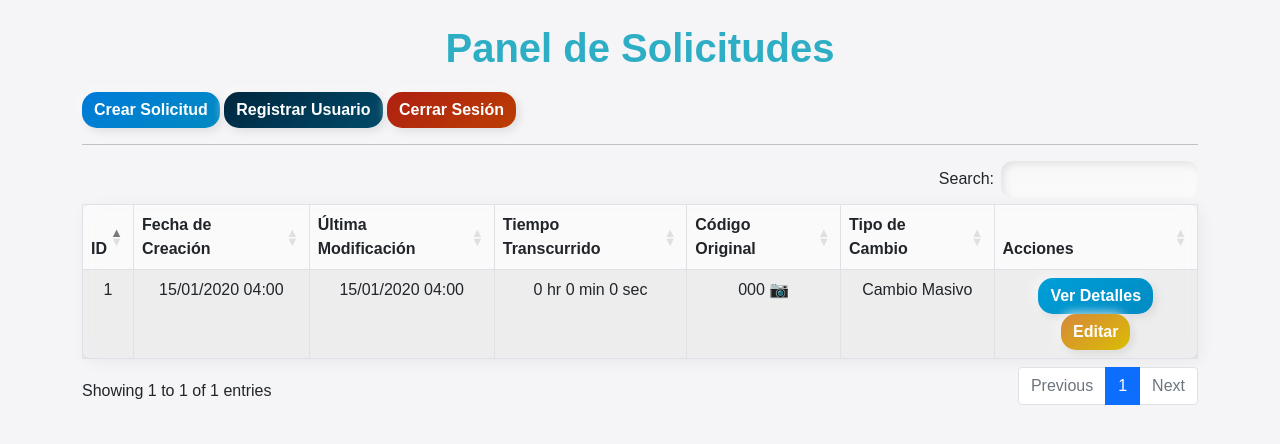
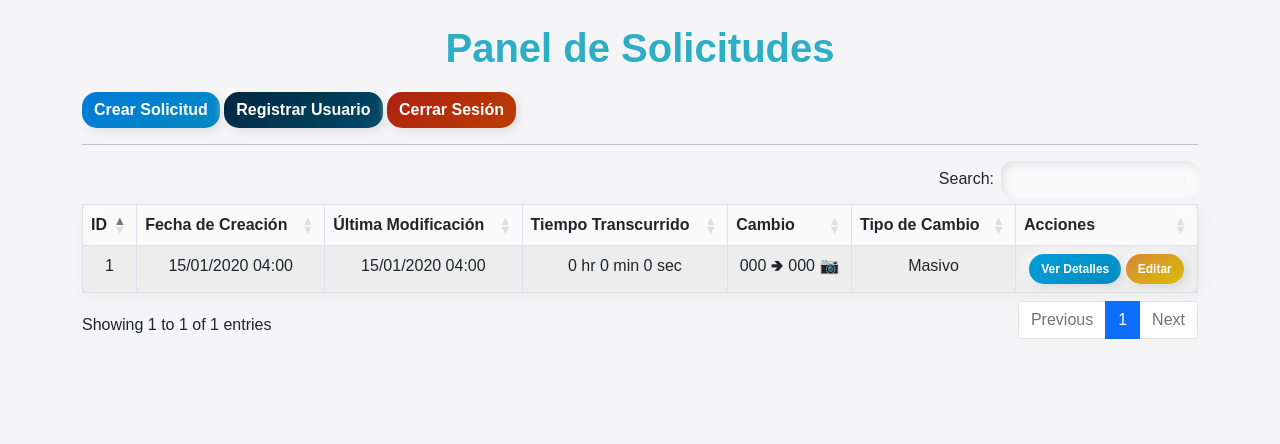
Before and after one commit to CarlosRaloy/liberations, a Django app: page / in a window 1280 px wide. Shown: the top 444 px of the page. Run offline with Django 4.2, Linux system fonts and the light colour scheme; a user stored in the database is signed in; tables that the repository leaves empty hold one stand-in row (values such as "Sample post"); some libraries are stand-ins or nearby versions.

Commit message:
changes intext

```diff
--- a/static/css/panel.css
+++ b/static/css/panel.css
@@ -78,6 +78,7 @@ th, td {
     background: linear-gradient(145deg, #009fd9, #018ac2);
     border: none;
     color: #fff;
+    font-size: 12px;
 }
 
 .btn-info:hover {
@@ -90,6 +91,7 @@ th, td {
     background: linear-gradient(145deg, #d7883a, #d9bd04);
     border: none;
     color: #fff;
+    font-size: 12px;
 }
 
 .btn-warning:hover {
--- a/templates/panel.html
+++ b/templates/panel.html
@@ -173,7 +173,7 @@
         <th>Fecha de Creación</th>
         <th>Última Modificación</th>
         <th>Tiempo Transcurrido</th> <!-- Nueva columna para el tiempo transcurrido -->
-        <th>Código Original</th>
+        <th>Cambio</th>
         <th>Tipo de Cambio</th>
         <th>Acciones</th>
     </tr>
@@ -186,12 +186,12 @@
         <td>{{ solicitud.updated_at|date:"d/m/Y H:i" }}</td>
         <td>{{ solicitud.time_diff_text }}</td> <!-- Aquí muestra el tiempo transcurrido -->
         <td>
-            {{ solicitud.default_code }}
+            {{ solicitud.default_code }} 🢂 {{ solicitud.change_code }}
             {% if solicitud.before_img or solicitud.after_img %}
                 📷
             {% endif %}
         </td>
-        <td>{% if solicitud.massive_changes %}Cambio Masivo{% else %}Cambio Directo{% endif %}</td>
+        <td>{% if solicitud.massive_changes %}Masivo{% else %}Directo{% endif %}</td>
         <td>
             <a href="{% url 'releases:detail_solicitud' solicitud.id %}" class="btn btn-info">Ver Detalles</a>
             {% if user.is_authenticated and request.user.profile.level == 1 %}
```
